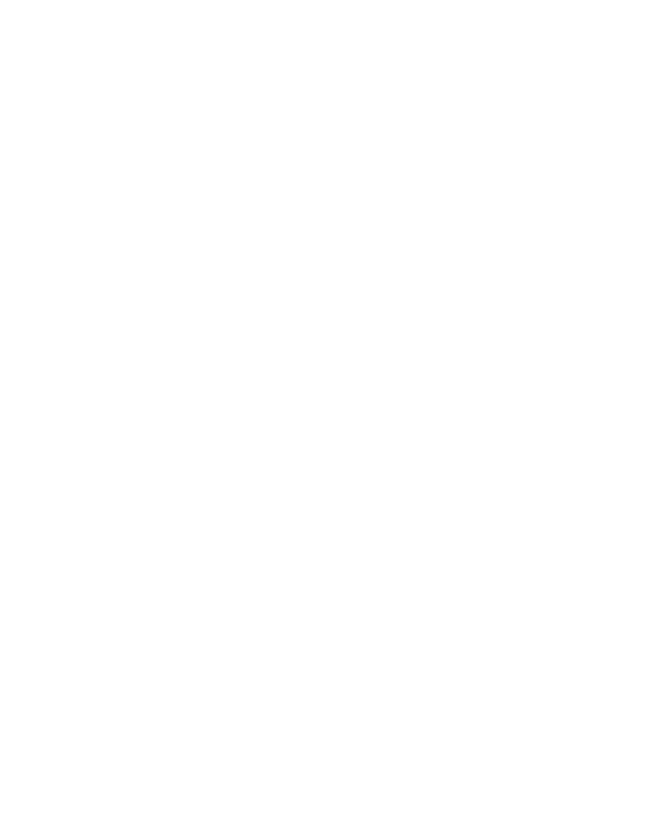
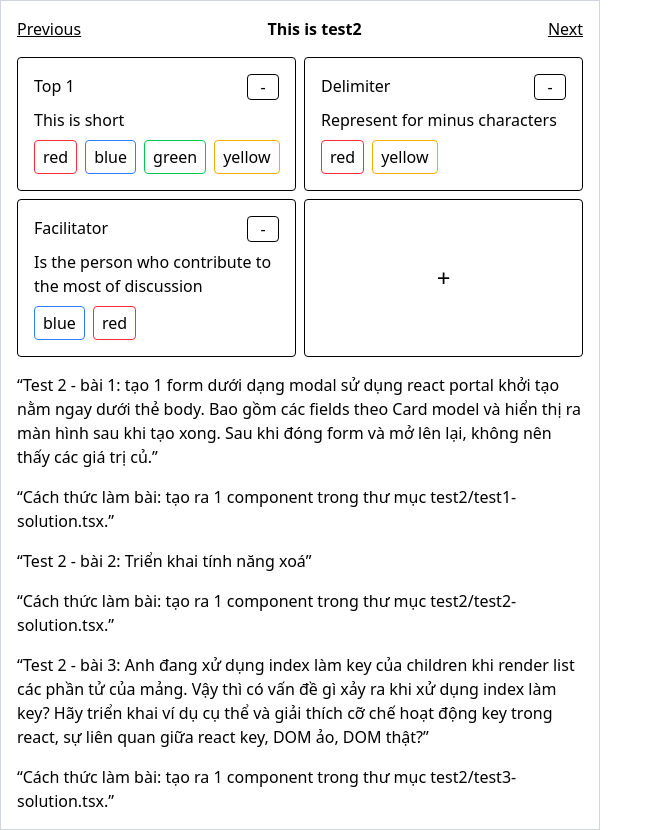
Before and after one commit to dangphu2412/advance-react-assesment, a React (Vite) app: page /test2 in a window 1280 px wide. Before the commit this address had no page. Shown: the whole page, without its empty margins (0-662 px from the left). Before the commit the page ends 800 px from the top, so only its background shows below. Built offline with nearby package versions, Linux system fonts and the light colour scheme.

Commit message:
feat: implement test 2

```diff
--- a/src/main.tsx
+++ b/src/main.tsx
@@ -5,11 +5,13 @@
 import {Home} from "./Home.tsx";
 
 const Test1 = lazy(async () => import('./test1/Test1.tsx'))
+const Test2 = lazy(async () => import('./test2/Test2.tsx'))
 
 createRoot(document.getElementById('root')!).render(
     <BrowserRouter>
         <Routes>
             <Route path="/test1" element={<Test1 />} />
+            <Route path="/test2" element={<Test2 />} />
             <Route path="/" element={<Home />} />
         </Routes>
     </BrowserRouter>,
--- /dev/null
+++ b/src/shared/header.tsx
@@ -0,0 +1,12 @@
+import {NextButton, PreviousButton} from "./next.tsx";
+import type {PropsWithChildren} from "react";
+
+export function Header({ children }: PropsWithChildren) {
+    return <div className={'col-span-2 flex justify-between'}>
+        <PreviousButton />
+
+        <h3 className={'font-bold'}>{children}</h3>
+
+        <NextButton />
+    </div>
+}
--- /dev/null
+++ b/src/shared/next.tsx
@@ -0,0 +1,60 @@
+type LinkedNode = {
+    value: string,
+    next: LinkedNode | null;
+}
+
+const linkedList: LinkedNode = {
+    value: '/test1',
+    next: {
+        value: '/test2',
+        next: {
+            value: '/test3',
+            next: null
+        }
+    }
+}
+
+export function NextButton() {
+    const currentPath = window.location.pathname;
+
+
+    function getNext() {
+        let current = linkedList;
+
+        while(current?.next) {
+            if (current.value === currentPath) {
+                return current.next?.value ?? '/';
+            }
+
+            current = current.next;
+        }
+
+        return '/';
+    }
+
+    return <a className={'underline'} href={getNext()}>Next</a>
+}
+
+export function PreviousButton() {
+    const currentPath = window.location.pathname;
+
+    function getPrev() {
+        let prev: LinkedNode | null = null;
+        let current: LinkedNode | null = linkedList;
+
+        while (current) {
+            if (current.value === currentPath) {
+                return prev ? prev.value : null;
+            }
+            prev = current;
+            current = current.next;
+        }
+
+        return null;
+    }
+    const prev = getPrev();
+
+    if (!prev) return;
+
+    return <a className={'underline'} href={prev}>Previous</a>
+}
--- a/src/test1/Test1.tsx
+++ b/src/test1/Test1.tsx
@@ -1,11 +1,15 @@
 import {useState} from "react";
+import {Header} from "../shared/header.tsx";
 
 export default function Test1() {
     const [username, setUsername] = useState('');
     const [password, setPassword] = useState('');
 
-    return <form className={'w-[600px] grid grid-cols-2 gap-4 border border-gray-300 p-4'}>
-        <h3 className={'font-bold col-span-2'}>This is test1</h3>
+    return <form className={'w-[600px] grid grid-cols-2 gap-4 border border-gray-300 p-4 mx-auto mt-12'}>
+        <Header>
+            This is test1
+        </Header>
+
         <label htmlFor={'username'}>
             Username
         </label>
@@ -16,6 +20,10 @@
         </label>
         <input className={'border border-solid'} id={'password'} name={'password'} type={'password'} value={password} onChange={(e) => setPassword(e.target.value)} />
 
+        <button className={'border rounded col-span-2 cursor-pointer p-2'}>
+            Login
+        </button>
+
         <q className={'col-span-2'}>
             Test 1 - bài 1: mỗi lần thay đổi value của username hoặc password đều làm component này re-render.
             Vậy bạn có những cách nào để mỗi thành phần của form thay đổi 1 cách độc lập và không làm ảnh hưởng đến việc render của nhau?
@@ -25,5 +33,22 @@
             Cách thức làm bài: mỗi giải pháp tạo ra 1 component trong thư mục test1/test1-solution-[số thứ tự].tsx.
             Commit và tạo Pull request vào nhánh main dưới format: assessment/[your-name]
         </q>
+
+        <hr className={'col-span-2'} />
+
+        <q className={'col-span-2'}>
+            Test 1 - bài 2: hiện tại khi bấm nút login thì trang có bị reload lại và trên URL xuất hiện search params như: http://localhost:5173/test1?username=&password=.
+            Vậy bây giờ mình muốn chặn hành vi này để dùng dữ liệu và gửi thông qua API thì phải làm sao?
+            Có 1 hàm giả lập việc gọi API submit ở src/test1/test1-api.ts, hãy tích hợp với nó nào?
+        </q>
+
+        <q className={'col-span-2'}>
+            Cách thức làm bài: tạo ra 1 component trong thư mục test1/test2-solution.tsx.
+        </q>
+
+        <q className={'col-span-2'}>
+            Hãy giải thích về nguyên lý vì sao bạn chặn được hành vy load lại trang, dựa trên nguyên lý gì?
+            {/*Hãy comment ở đây*/}
+        </q>
     </form>
 }
--- /dev/null
+++ b/src/test1/test1-api.ts
@@ -0,0 +1,13 @@
+type LoginCredentials = {
+    username: string,
+    password: string,
+};
+
+export function submit(loginCredentials: LoginCredentials): Promise<void> {
+    return new Promise((resolve) => {
+        setTimeout(() => {
+            console.log(loginCredentials);
+        })
+        resolve();
+    })
+}
--- /dev/null
+++ b/src/test2/Test2.tsx
@@ -0,0 +1,103 @@
+import {useState} from "react";
+import {Header} from "../shared/header.tsx";
+
+type Card = {
+    id: number;
+    name: string;
+    description: string;
+    tags: string[];
+}
+const data: Card[] = [
+    {
+        id: 1,
+        name: 'Top 1',
+        description: 'This is short',
+        tags: ['red', 'blue', 'green', 'yellow'],
+    },
+    {
+        id: 2,
+        name: 'Delimiter',
+        description: 'Represent for minus characters',
+        tags: ['red', 'yellow'],
+    },
+    {
+        id: 3,
+        name: 'Facilitator',
+        description: 'Is the person who contribute to the most of discussion',
+        tags: ['blue', 'red'],
+    }
+]
+
+export default function Test2() {
+    const [cards, setCards] = useState<Card[]>(data);
+    const tagToColor = {
+        'red': 'border-red-500',
+        'blue': 'border-blue-500',
+        'green': 'border-green-500',
+        'yellow': 'border-yellow-500',
+    }
+
+    return <div className={'w-[600px] grid grid-cols-2 gap-4 border border-gray-300 p-4'}>
+        <Header>
+            This is test2
+        </Header>
+
+        <div className={'col-span-2 grid grid-cols-2 gap-2'}>
+            {cards.map((card, index) => {
+                return <div className={'border border-black rounded p-4 flex flex-col gap-2'} key={index}>
+                    <div className={'flex justify-between'}>
+                        {card.name}
+                        <span className={'border rounded w-8 text-center cursor-pointer'}>
+                            -
+                        </span>
+                    </div>
+
+                    <div>
+                        {card.description}
+                    </div>
+
+                    <div className={'flex gap-2'}>
+                        {card.tags.map((tag) => {
+                            return <span className={`border px-2 py-1 rounded ${tagToColor[tag as (keyof typeof tagToColor)] ?? 'border-black'}`} key={tag}>{tag}</span>;
+                        })}
+                    </div>
+                </div>
+            })}
+
+            <AddCard />
+        </div>
+
+        <q className={'col-span-2'}>
+            Test 2 - bài 1: tạo 1 form dưới dạng modal sử dụng react portal khởi tạo nằm ngay dưới thẻ body.
+            Bao gồm các fields theo Card model và hiển thị ra màn hình sau khi tạo xong.
+            Sau khi đóng form và mở lên lại, không nên thấy các giá trị củ.
+        </q>
+
+        <q className={'col-span-2'}>
+            Cách thức làm bài: tạo ra 1 component trong thư mục test2/test1-solution.tsx.
+        </q>
+
+        <q className={'col-span-2'}>
+            Test 2 - bài 2: Triển khai tính năng xoá
+        </q>
+
+        <q className={'col-span-2'}>
+            Cách thức làm bài: tạo ra 1 component trong thư mục test2/test2-solution.tsx.
+        </q>
+
+        <q className={'col-span-2'}>
+            Test 2 - bài 3: Anh đang xử dụng index làm key của children khi render list các phần tử của mảng.
+            Vậy thì có vấn đề gì xảy ra khi xử dụng index làm key? Hãy triển khai ví dụ cụ thể và giải thích cỡ chế hoạt động key trong react, sự liên quan giữa react key, DOM ảo, DOM thật?
+        </q>
+
+        <q className={'col-span-2'}>
+            Cách thức làm bài: tạo ra 1 component trong thư mục test2/test3-solution.tsx.
+        </q>
+    </div>
+}
+
+function AddCard() {
+    return <div className={'border border-black rounded p-4 flex flex-col gap-2 hover:bg-gray-500'}>
+        <span className={'text-2xl cursor-pointer w-full h-full flex justify-center items-center'}>+</span>
+    </div>
+}
```
